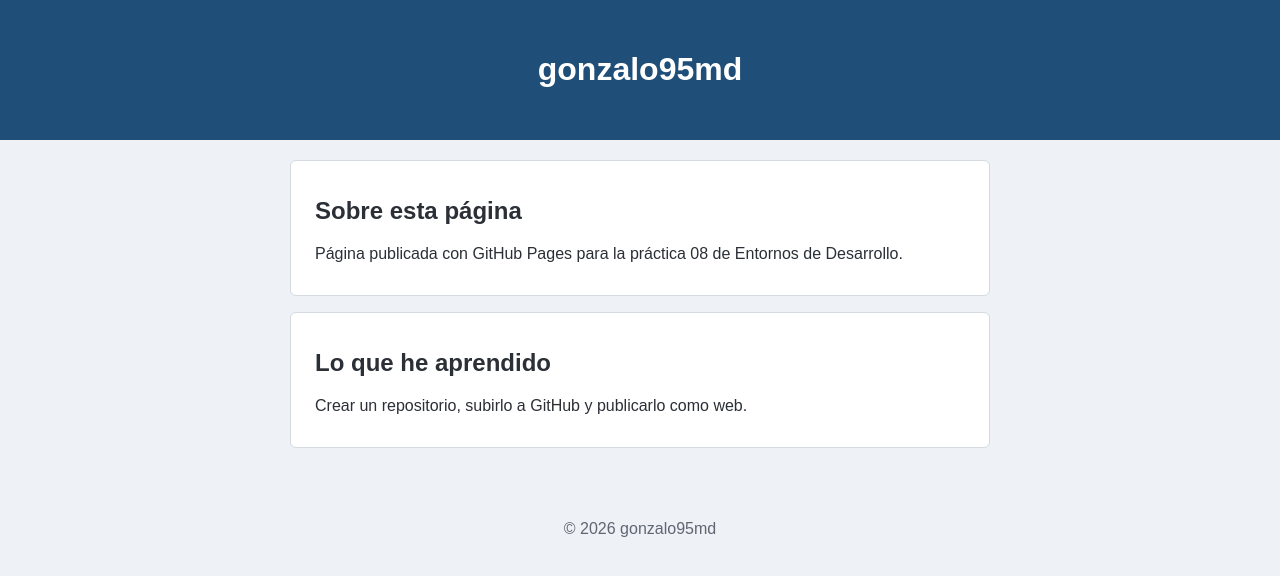
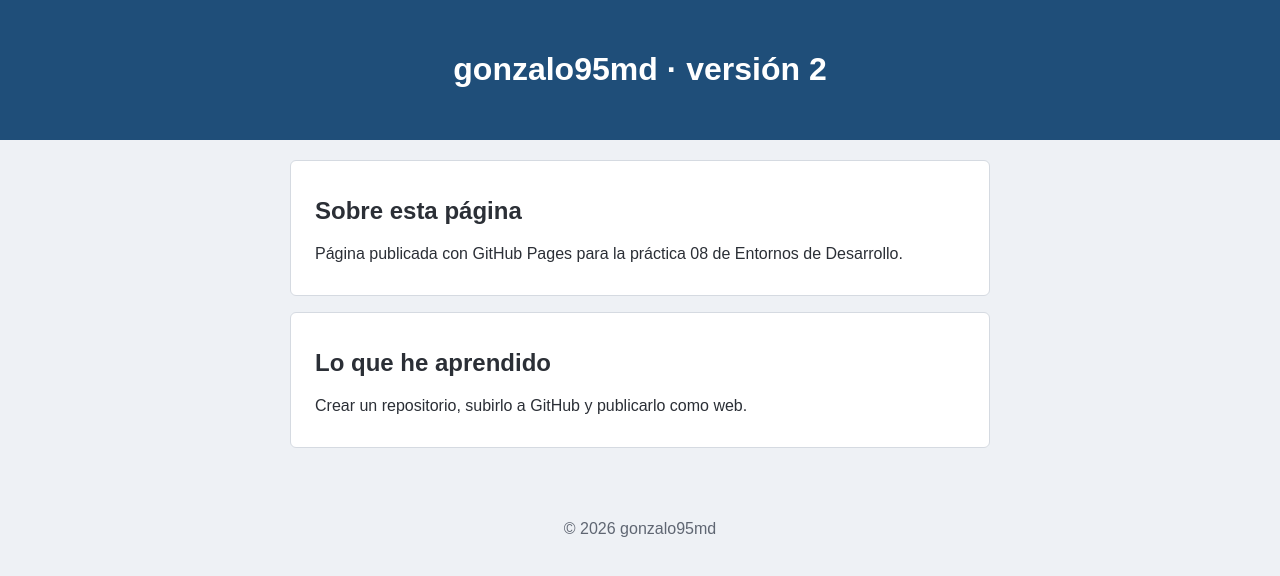
Before and after one commit to gonzalo95md/accedia-2627-entornos-practica-08, a plain HTML site: page index.html in a window 1280 px wide. Drawn offline with Linux system fonts and the light colour scheme.

Commit message:
Añado · versión 2 al h1 de index.html

```diff
--- a/index.html
+++ b/index.html
@@ -8,7 +8,7 @@
 </head>
 <body>
   <header>
-    <h1>gonzalo95md</h1>
+    <h1>gonzalo95md · versión 2</h1>
   </header>
 
   <main>
```
